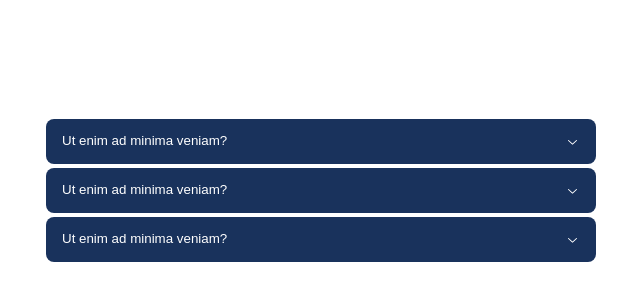
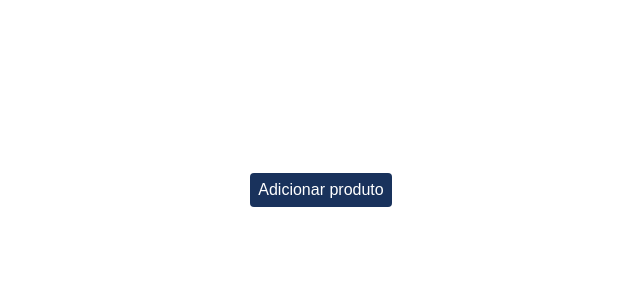
Before and after one commit to NeiltonSeguins/4486-react-radix, a React (Vite) app: page / in a window 1280 px wide. Shown: the part 210-510 px from the top of the page, without its empty margins (319-959 px from the left). Built offline with nearby package versions, Linux system fonts and the light colour scheme.

Commit message:
Componente Toast

```diff
--- a/src/App.tsx
+++ b/src/App.tsx
@@ -1,8 +1,8 @@
 import "./App.css";
-import AccordionDemo from "./components/Accordion";
+import ToastDemo from "./components/Toast";
 
 function App() {
-  return <AccordionDemo />;
+  return <ToastDemo />;
 }
 
 export default App;
--- /dev/null
+++ b/src/components/Toast/index.tsx
@@ -0,0 +1,31 @@
+import { CheckIcon } from "@radix-ui/react-icons";
+import { Toast } from "radix-ui";
+import { useState } from "react";
+import "./style.css";
+
+const ToastDemo = () => {
+  const [open, setOpen] = useState(false);
+
+  return (
+    <>
+      <button className="Button large" onClick={() => setOpen(true)}>
+        Adicionar produto
+      </button>
+      <Toast.Provider swipeDirection="right">
+        <Toast.Root className="ToastRoot" open={open} onOpenChange={setOpen}>
+          <Toast.Description className="ToastDescription">
+            <CheckIcon />
+            Produto adicionado ao carrinho!
+          </Toast.Description>
+          <Toast.Action className="ToastAction" asChild altText="Fechar">
+            <button className="Button small">x</button>
+          </Toast.Action>
+        </Toast.Root>
+
+        <Toast.Viewport className="ToastViewport" />
+      </Toast.Provider>
+    </>
+  );
+};
+
+export default ToastDemo;
--- /dev/null
+++ b/src/components/Toast/style.css
@@ -0,0 +1,100 @@
+.ToastViewport {
+  position: fixed;
+  bottom: 0;
+  right: 0;
+  padding: 10px;
+  gap: 10px;
+  max-width: 100vw;
+  margin: 0;
+  list-style: none;
+  z-index: 100;
+  outline: none;
+}
+
+.ToastRoot {
+  display: flex;
+  align-items: start;
+  padding: 8px;
+  border-radius: 4px;
+  background-color: #addcd4;
+  padding: 8px;
+  display: flex;
+  align-items: center;
+  gap: 8px;
+}
+
+.ToastRoot[data-state="open"] {
+  animation: slideIn 150ms cubic-bezier(0.16, 1, 0.3, 1);
+}
+.ToastRoot[data-state="closed"] {
+  animation: hide 100ms ease-in;
+}
+.ToastRoot[data-swipe="move"] {
+  transform: translateX(var(--radix-toast-swipe-move-x));
+}
+.ToastRoot[data-swipe="cancel"] {
+  transform: translateX(0);
+  transition: transform 200ms ease-out;
+}
+.ToastRoot[data-swipe="end"] {
+  animation: swipeOut 100ms ease-out;
+}
+
+.ToastDescription {
+  display: flex;
+  align-items: center;
+  font-size: 1rem;
+  gap: 4px;
+  color: #19325c;
+}
+
+.Button {
+  display: inline-flex;
+  align-items: center;
+  justify-content: center;
+  background-color: transparent;
+  border-radius: 4px;
+  border: none;
+  font-size: 1rem;
+  cursor: pointer;
+  font-weight: 500;
+  user-select: none;
+}
+
+.Button.small {
+  font-size: 1rem;
+  color: #19325c;
+}
+
+.Button.large {
+  padding: 8px;
+  background-color: #19325c;
+  color: #ffff;
+}
+
+@keyframes hide {
+  from {
+    opacity: 1;
+  }
+  to {
+    opacity: 0;
+  }
+}
+
+@keyframes slideIn {
+  from {
+    transform: translateX(calc(100% + var(--viewport-padding)));
+  }
+  to {
+    transform: translateX(0);
+  }
+}
+
+@keyframes swipeOut {
+  from {
+    transform: translateX(var(--radix-toast-swipe-end-x));
+  }
+  to {
+    transform: translateX(calc(100% + var(--viewport-padding)));
+  }
+}
```
